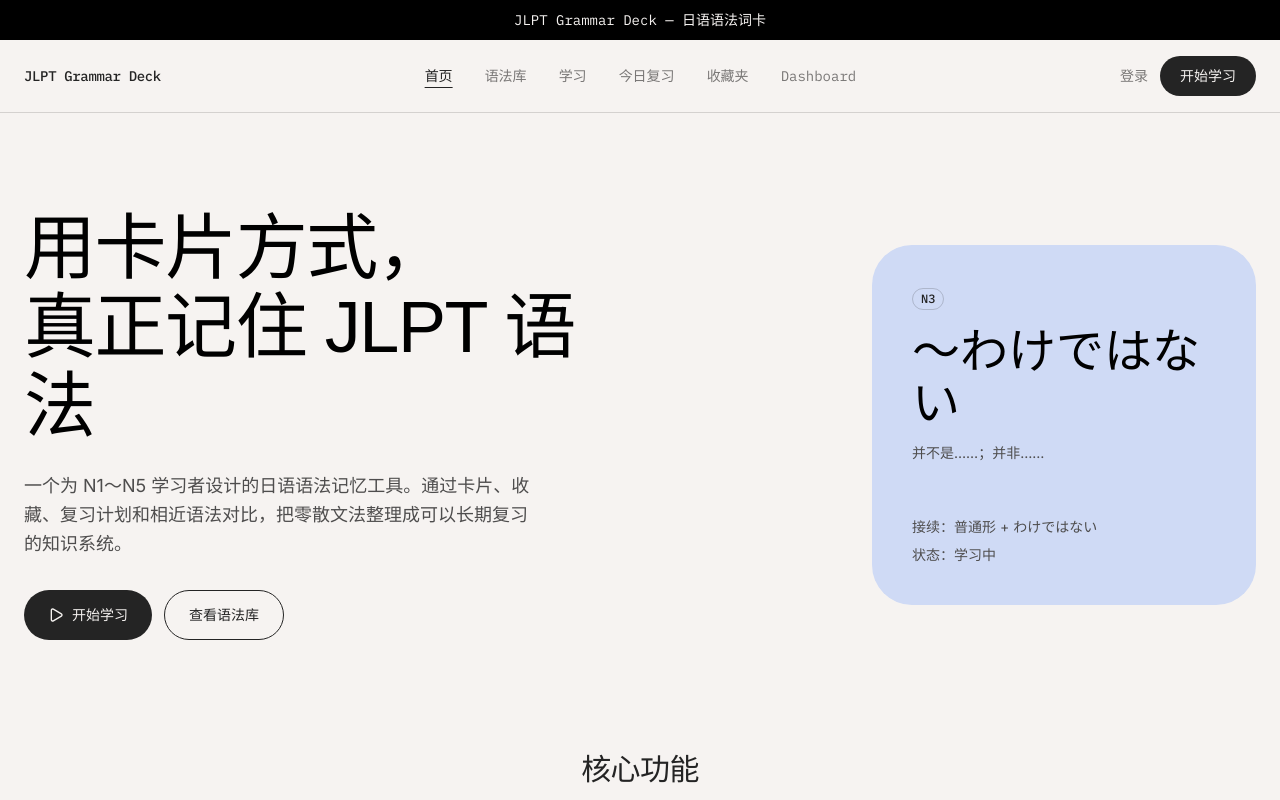
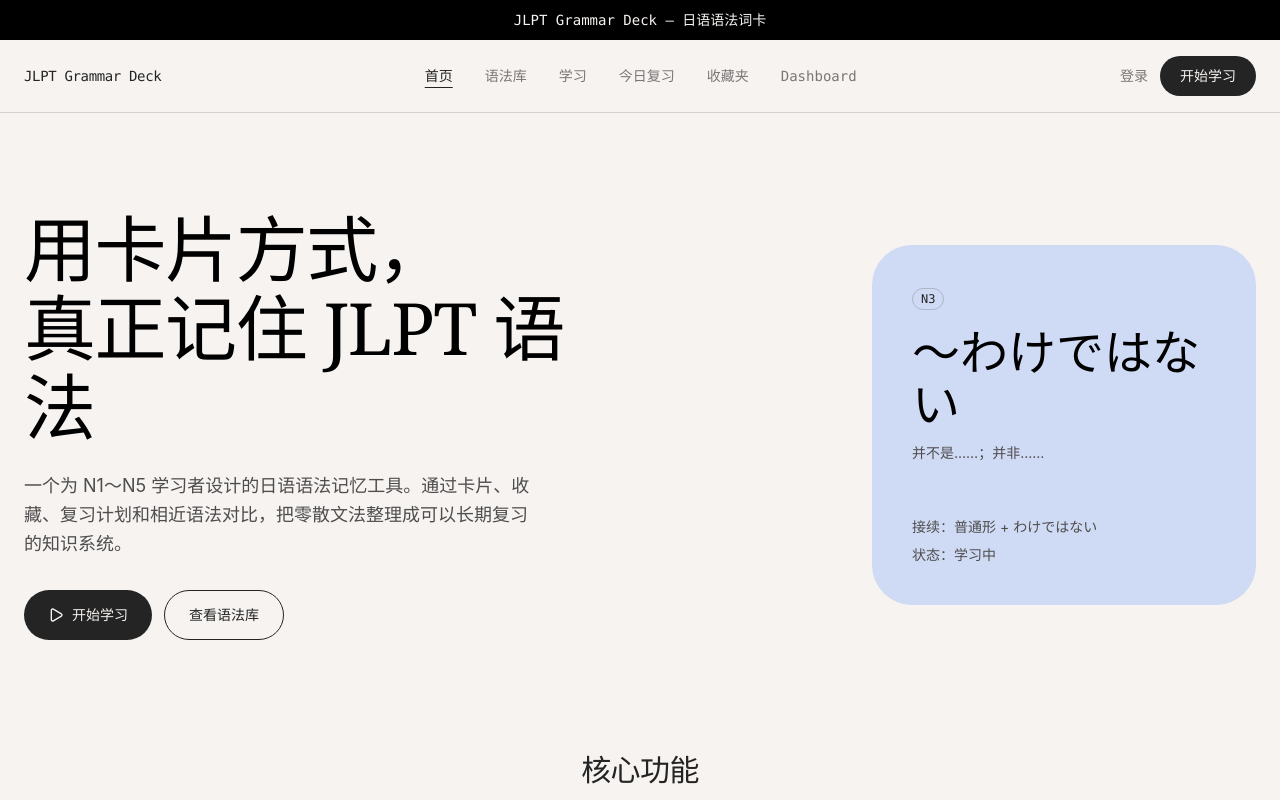
Before and after one commit to panda-pig/jlpt-grammar-cards, a Next.js app: page / in a window 1280 px wide. Shown: the top 800 px of the page. Built offline with nearby package versions, Linux system fonts and the light colour scheme.

Commit message:
chore: switch to system default fonts
- Remove Google Fonts imports (Noto Serif SC, IBM Plex Mono, Inter)
- Use system font stacks via CSS custom properties
- Keeps font-serif / font-mono / font-sans utility classes working

```diff
--- a/src/app/globals.css
+++ b/src/app/globals.css
@@ -81,6 +81,9 @@
   --sidebar-accent-foreground: #242424;
   --sidebar-border: rgba(36, 36, 36, 0.16);
   --sidebar-ring: #242424;
+  --font-sans: -apple-system, BlinkMacSystemFont, "Segoe UI", Roboto, "Helvetica Neue", Arial, "PingFang SC", "Hiragino Sans GB", "Microsoft YaHei", "WenQuanYi Micro Hei", sans-serif;
+  --font-serif: Georgia, "Noto Serif", "Times New Roman", Times, "Songti SC", "SimSun", serif;
+  --font-mono: ui-monospace, SFMono-Regular, "SF Mono", Menlo, Consolas, "Liberation Mono", monospace;
 }
 
 body {
--- a/src/app/layout.tsx
+++ b/src/app/layout.tsx
@@ -1,27 +1,6 @@
 import type { Metadata } from "next";
-import { Noto_Serif_SC, IBM_Plex_Mono, Inter } from "next/font/google";
 import { TooltipProvider } from "@/components/ui/tooltip";
 import "./globals.css";
-
-const notoSerifSC = Noto_Serif_SC({
-  variable: "--font-serif",
-  subsets: ["latin"],
-  weight: ["400", "600", "700"],
-  display: "swap",
-});
-
-const ibmPlexMono = IBM_Plex_Mono({
-  variable: "--font-mono",
-  subsets: ["latin"],
-  weight: ["400", "500"],
-  display: "swap",
-});
-
-const inter = Inter({
-  variable: "--font-sans",
-  subsets: ["latin"],
-  display: "swap",
-});
 
 export const metadata: Metadata = {
   title: "JLPT语法词卡 — Anki 风格高效记忆日语语法",
@@ -35,10 +14,7 @@
   children: React.ReactNode;
 }>) {
   return (
-    <html
-      lang="zh-CN"
-      className={`${notoSerifSC.variable} ${ibmPlexMono.variable} ${inter.variable} h-full antialiased`}
-    >
+    <html lang="zh-CN" className="h-full antialiased">
       <body className="min-h-full flex flex-col bg-background">
         <TooltipProvider>{children}</TooltipProvider>
       </body>
```
